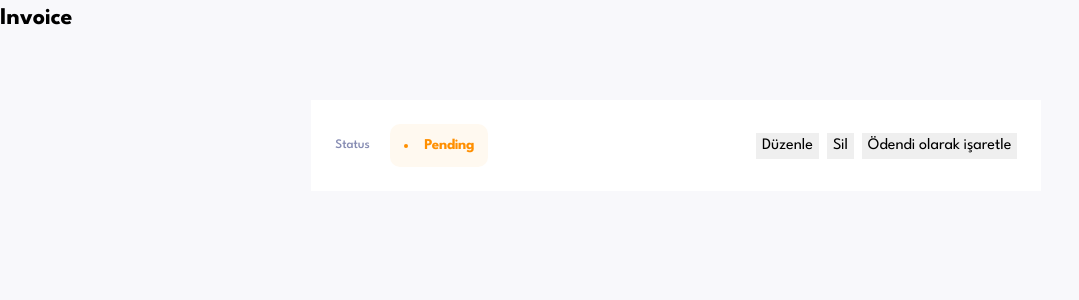
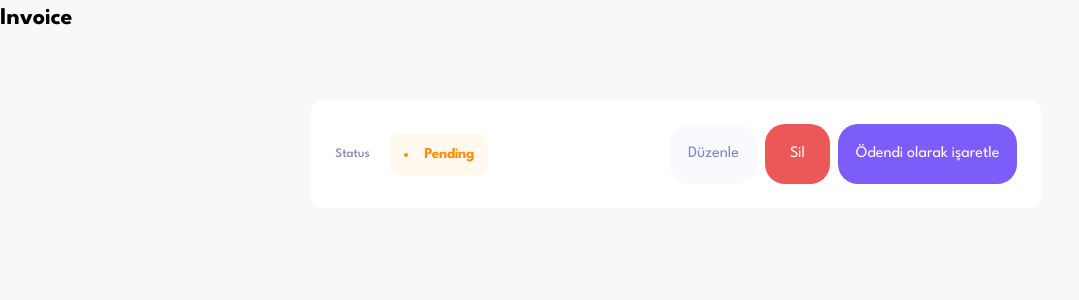
Before and after one commit to kemalozlp/invoice-App, a Next.js app: page /invoicesdetail in a window 1280 px wide. Shown: the top 300 px of the page, without its empty margins (0-1079 px from the left). Built offline with nearby package versions, Linux system fonts and the light colour scheme.

Commit message:
invoice details border radius verildi buttonlara className eklendi

```diff
--- a/app/invoicesdetail/invoicesdetail.css
+++ b/app/invoicesdetail/invoicesdetail.css
@@ -6,6 +6,7 @@
   background-color: white;
   margin: 100px auto;
   justify-content: space-between;
+  border-radius: 10px;
 }
 
 .invoicedetailheader {
@@ -45,6 +46,21 @@
   gap: 8px;
 
   button {
+    padding: 18px;
+    border-radius: 20px;
     border: none;
+    background: #F9FAFE;
+    color: rgba(126, 136, 195, 1);
   }
 }
+
+.invoicedetailbtn .dlt {
+  background: #EC5757;
+  color: white;
+  padding: 18px 25px;
+}
+
+.invoicedetailbtn .save {
+  color: white;
+  background: #7C5DFA;
+}
--- a/app/invoicesdetail/page.jsx
+++ b/app/invoicesdetail/page.jsx
@@ -10,8 +10,8 @@ export default function InvoicesDetail() {
       </div>
       <div className="invoicedetailbtn">
         <button>Düzenle</button>
-        <button>Sil</button>
-        <button>Ödendi olarak işaretle</button>
+        <button className="dlt">Sil</button>
+        <button className="save">Ödendi olarak işaretle</button>
 
       </div>
     </div>
```
